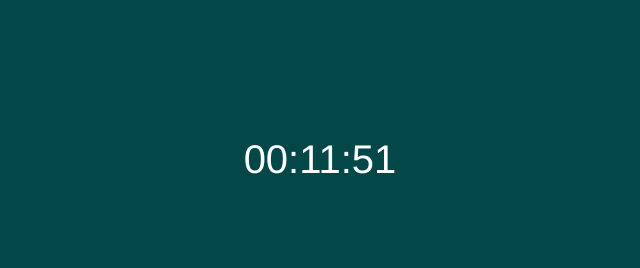
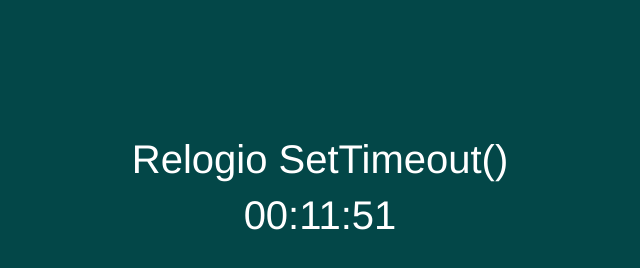
Before and after one commit to matheus002-bit/Lab_Engenharia, a plain HTML site: page Aula 28-02/relogio.html in a window 1280 px wide. Shown: the whole page, without its empty margins (320-960 px from the left). Drawn offline with nearby package versions, Linux system fonts and the light colour scheme.

Commit message:
atualização

```diff
--- a/Aula 28-02/relogio.html
+++ b/Aula 28-02/relogio.html
@@ -9,6 +9,7 @@
 </head>
 <body>
     <br><br><br>
+	<h1>Relogio SetTimeout()</h1>
 	<h1 id="relogio"></h1>
 
 	<script>
@@ -23,6 +24,9 @@
   segundos = zeroAEsquerda(segundos);
 
   document.getElementById("relogio").innerHTML = horas + ":" + minutos + ":" + segundos;
+
+  // Chama a função atualizaRelogio()
+  setTimeout(atualizaRelogio, 1000);
 }
 
 function zeroAEsquerda(num) {
@@ -32,8 +36,9 @@
   return num;
 }
 
-		// Atualiza o relógio a cada segundo
-		setInterval(atualizaRelogio, 10);
+// Inicia o relógio
+atualizaRelogio();
+
 	</script>
 </body>
 </html>
```
Also changed, not shown: Aula 28-02/data.html (+2 -1 lines), Aula 28-02/index.html (+1 -1 lines). Lines whose indentation alone changed are shown as unchanged.
